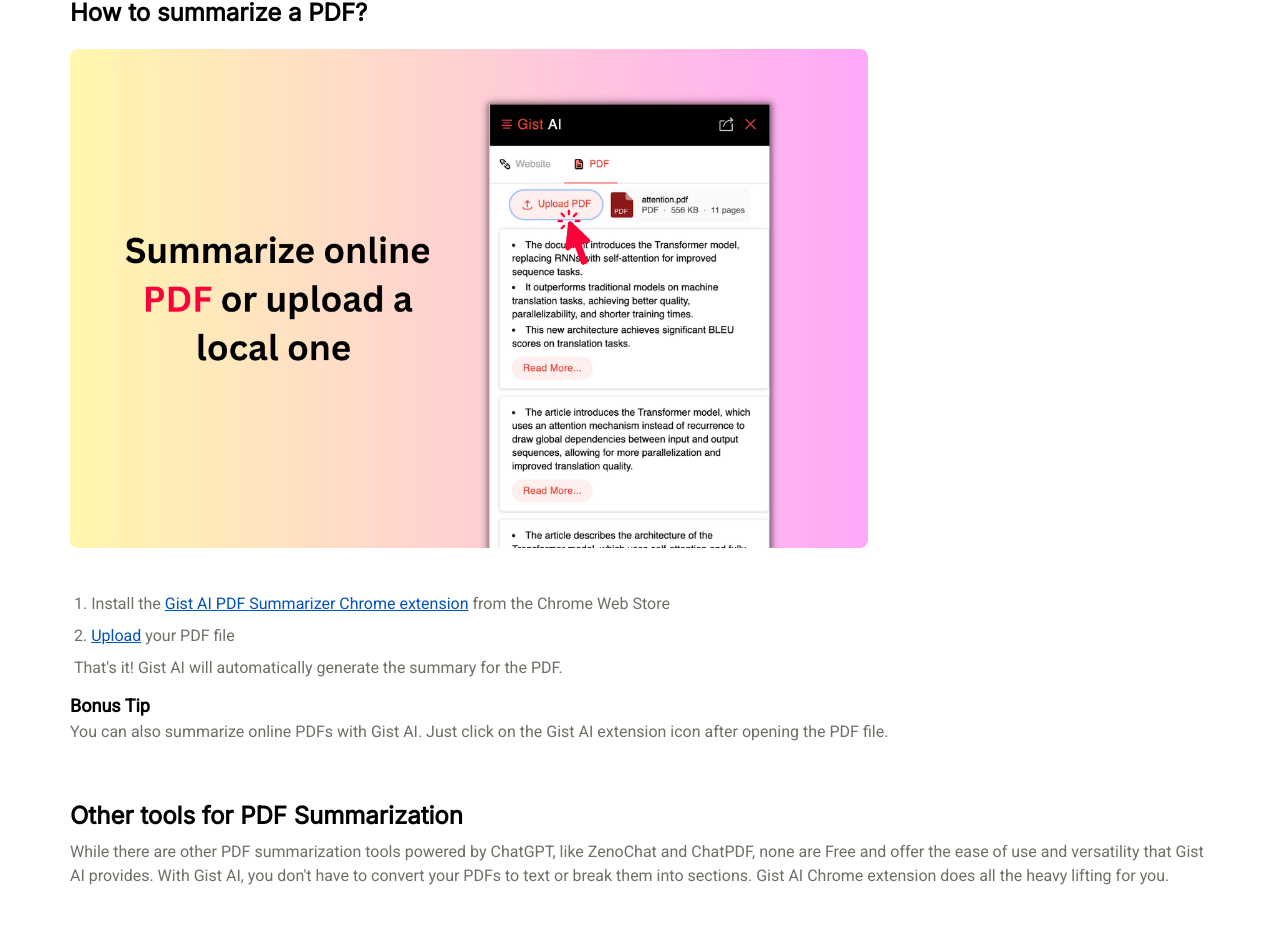
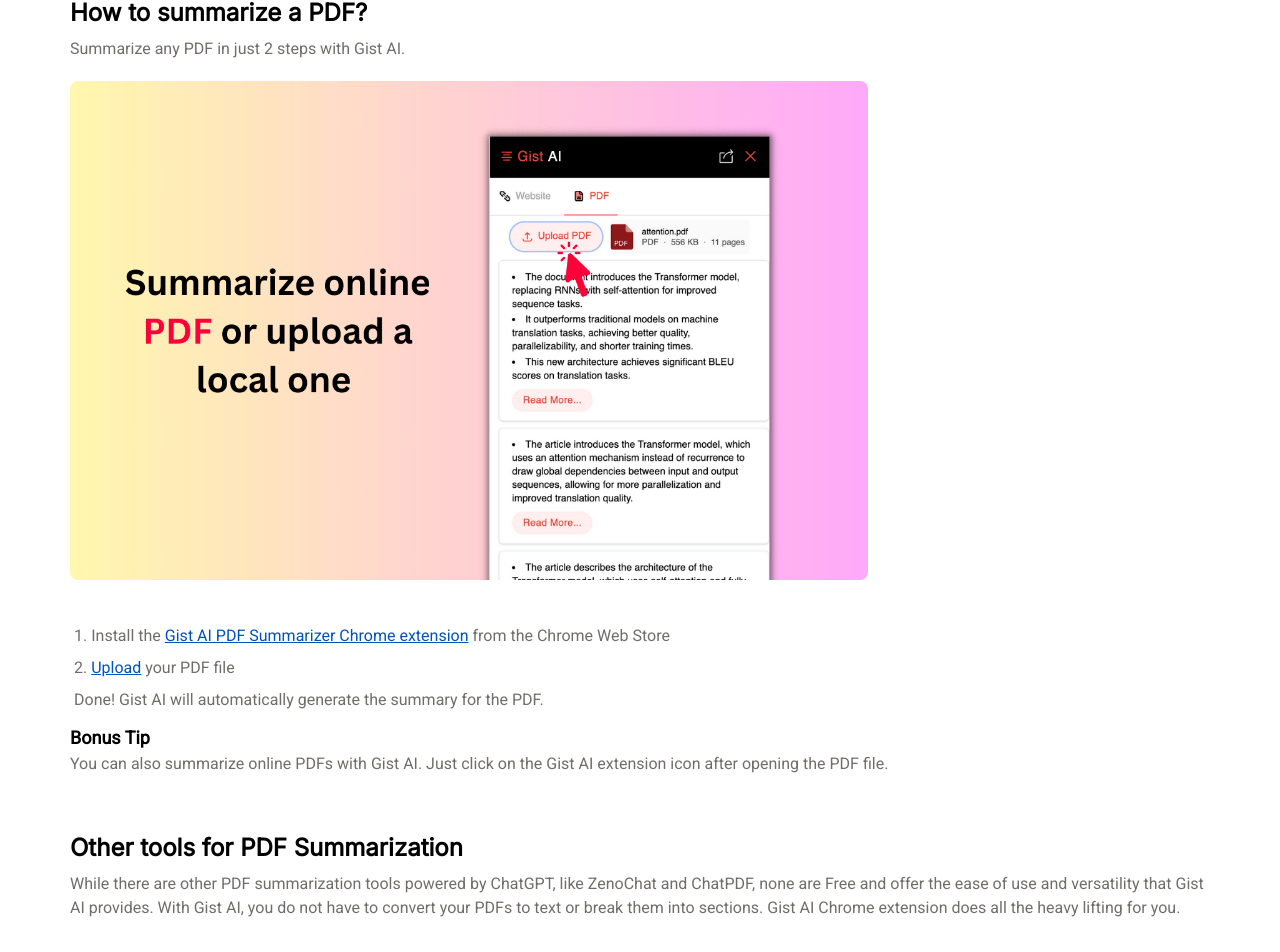
Before and after one commit to SayoniDuttaRoy/gistaiwebsite, a Next.js app: page /blog/pdf-summarizer-free in a window 1280 px wide. Shown: the part 1350-2302 px from the top of the page. Before the commit the page ends 2278 px from the top, so only its background shows below. Built offline with nearby package versions, Linux system fonts and the light colour scheme.

Commit message:
fix errors for vercel

```diff
--- a/pages/blog/pdf-summarizer-free.tsx
+++ b/pages/blog/pdf-summarizer-free.tsx
@@ -97,6 +97,7 @@
                 </div>
                 <div>
                     <h2 className="text-2xl font-titleFont font-semibold mb-2">How to summarize a PDF?</h2>
+                    <p className=" text-textGrey text-xm">Summarize any PDF in just 2 steps with Gist AI.</p>
                     <div className="mt-5 mb-10 max-w-[70%] ">
                         <Image className="object-contain rounded-lg" src={featurePdf} alt="forward to timestamp in youtube video" />
                     </div>
@@ -108,7 +109,7 @@
                         <li className="p-1"><a className="underline text-textBlue" target="__blank"
                             href="https://www.gistai.tech/upload_pdf">Upload</a> your PDF file
                         </li>
-                        <p className="p-1">That's it! Gist AI will automatically generate the summary for the PDF.</p>
+                        <p className="p-1">Done! Gist AI will automatically generate the summary for the PDF.</p>
                         <h3 className="font-semibold text-textBlack text-lg mt-2">Bonus Tip</h3>
                         <p>
                             You can also summarize online PDFs with Gist AI.
@@ -123,7 +124,7 @@
                     <p className=" text-textGrey text-xm">While there are other PDF summarization tools powered by ChatGPT,
                     like ZenoChat and ChatPDF,
                     none are Free and offer the ease of use and versatility that Gist AI provides.
-                    With Gist AI, you don't have to convert your PDFs to text or break them into sections.
+                    With Gist AI, you do not have to convert your PDFs to text or break them into sections.
                     Gist AI Chrome extension does all the heavy lifting for you.</p>
                 </div>
             </div>
```
